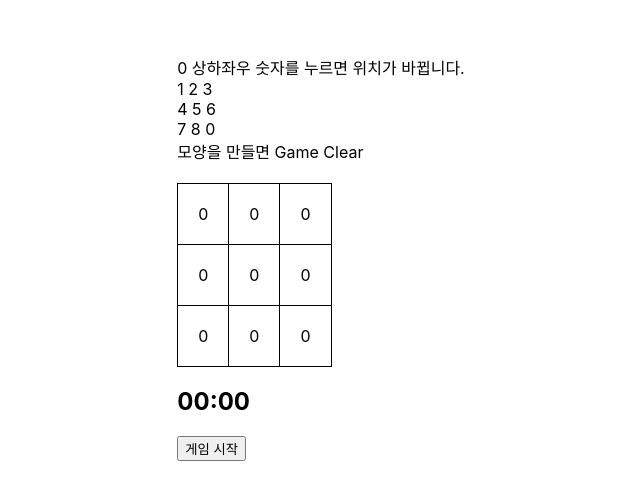
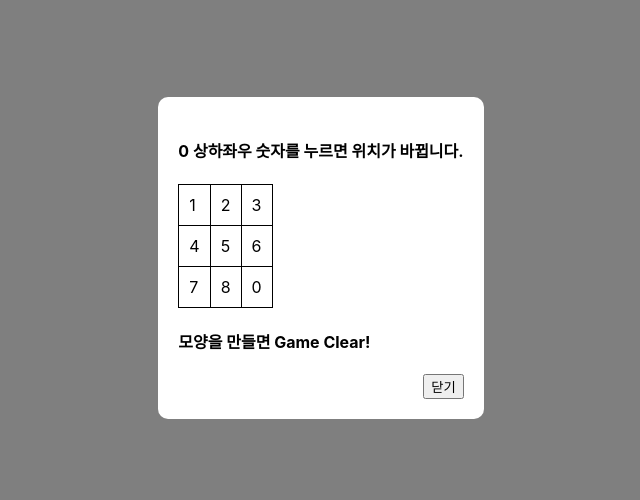
Before and after one commit to dobot0101/numberSlideGame, a React (Create React App) app: page / in a window 1280 px wide. Shown: the part 142-642 px from the top of the page, without its empty margins (319-959 px from the left). Built offline with nearby package versions, Linux system fonts and the light colour scheme.

Commit message:
게임설명 modal 추가, modal 열기 버튼 추가

```diff
--- a/src/App.css
+++ b/src/App.css
@@ -11,3 +11,9 @@ td {
   border: 1px solid;
   padding: 10px;
 }
+
+html,
+body,
+#root {
+  height: 100%;
+}
--- a/src/App.js
+++ b/src/App.js
@@ -1,6 +1,7 @@
 import React, { useState, useRef } from "react";
 import "./App.css";
-import Tr from "./Tr";
+import Tr from "./components/Tr";
+import Modal from "./components/Modal";
 import styled from "styled-components";
 
 //20200315, ldh, styled-components 사용 css 변경
@@ -9,15 +10,34 @@ const StyledTable = styled.table`
   border-collapse: collapse;
 `;
 
+const StyledDiv = styled.div`
+  display: flex;
+  justify-content: center;
+  align-items: center;
+  flex-direction: column;
+  height: 100%;
+`;
+
 let timer;
 const App = () => {
   const [array, setArray] = useState(
     new Array(3).fill(null).map(() => [0, 0, 0])
   );
   const [isStart, setIsStart] = useState(false);
+  const [show, setShow] = useState(true);
   const timerRef = useRef();
 
-  //up, right, down, left 순으로 확인
+  //모달 열기
+  const openModal = () => {
+    setShow(true);
+  };
+
+  //모달 닫기
+  const closeModal = () => {
+    setShow(false);
+  };
+
+  //상하좌우에 0 있는지 확인하고 위치 변경
   const onClick = (num, row, col) => {
     const maxRow = 2,
       maxCol = 2,
@@ -55,7 +75,6 @@ const App = () => {
       setArray(newArr);
     }
 
-    //정답 확인
     isClear();
   };
 
@@ -119,26 +138,23 @@ const App = () => {
   };
 
   return (
-    <div>
-      <div>
-        0 상하좌우 숫자를 누르면 위치가 바뀝니다.
-        <br />
-        1 2 3<br />
-        4 5 6<br />
-        7 8 0<br />
-        모양을 만들면 Game Clear
-      </div>
-      <br />
+    <>
+      <Modal show={show} closeModal={closeModal} />
+      <StyledDiv>
         <StyledTable>
           <tbody>{renderTr()}</tbody>
         </StyledTable>
         <h2 ref={timerRef}>00:00</h2>
+        <div>
+          <button onClick={openModal}>게임방법</button>
           {!isStart ? (
-        <button onClick={start}>게임 시작</button>
+            <button onClick={start}>게임시작</button>
           ) : (
-        <button onClick={end}>게임 종료</button>
+            <button onClick={end}>게임종료</button>
           )}
         </div>
+      </StyledDiv>
+    </>
   );
 };
 
--- /dev/null
+++ b/src/components/Modal.js
@@ -0,0 +1,62 @@
+import React from "react";
+import styled from "styled-components";
+
+const ModalBackground = styled.div`
+  position: absolute;
+  top: 0;
+  left: 0;
+  display: ${props => (!props.show ? `none` : "flex")};
+  justify-content: center;
+  align-items: center;
+  background: rgba(0, 0, 0, 0.5);
+  width: 100%;
+  height: 100%;
+`;
+
+const ModalContents = styled.div`
+  position: absolute;
+  background-color: white;
+  border-radius: 10px;
+  padding: 20px;
+`;
+
+const Modal = ({ show, closeModal }) => {
+  const clickHandler = () => {
+    closeModal();
+  };
+
+  return (
+    <>
+      <ModalBackground show={show}>
+        <ModalContents>
+          <h4>0 상하좌우 숫자를 누르면 위치가 바뀝니다.</h4>
+          <table>
+            <tbody>
+              <tr>
+                <td>1</td>
+                <td>2</td>
+                <td>3</td>
+              </tr>
+              <tr>
+                <td>4</td>
+                <td>5</td>
+                <td>6</td>
+              </tr>
+              <tr>
+                <td>7</td>
+                <td>8</td>
+                <td>0</td>
+              </tr>
+            </tbody>
+          </table>
+          <h4>모양을 만들면 Game Clear!</h4>
+          <div style={{ textAlign: "right" }}>
+            <button onClick={clickHandler}>닫기</button>
+          </div>
+        </ModalContents>
+      </ModalBackground>
+    </>
+  );
+};
+
+export default Modal;
--- a/src/index.css
+++ b/src/index.css
@@ -5,17 +5,9 @@ body {
     sans-serif;
   -webkit-font-smoothing: antialiased;
   -moz-osx-font-smoothing: grayscale;
-  display: flex;
-  justify-content: center;
-  align-items: center;
 }
 
 code {
   font-family: source-code-pro, Menlo, Monaco, Consolas, "Courier New",
     monospace;
 }
-
-html,
-body {
-  height: 100%;
-}
```
Also changed, not shown: src/components/Td.js (renamed from src/Td.js), src/components/Tr.js (renamed from src/Tr.js). Lines whose indentation alone changed are shown as unchanged.
